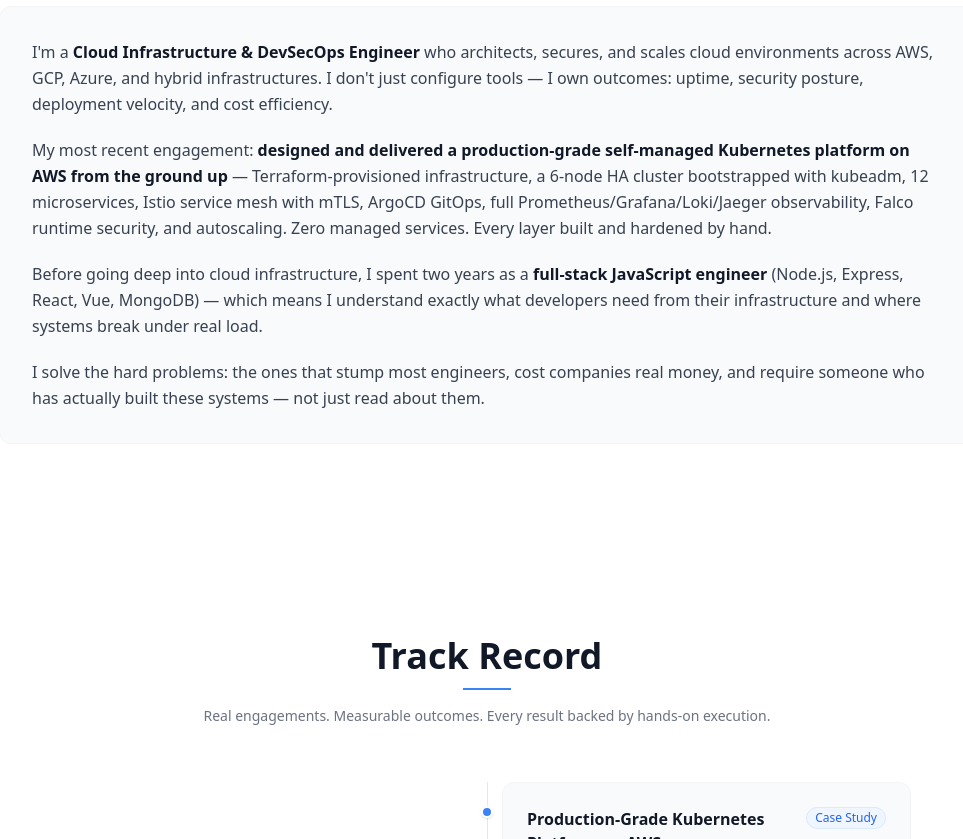
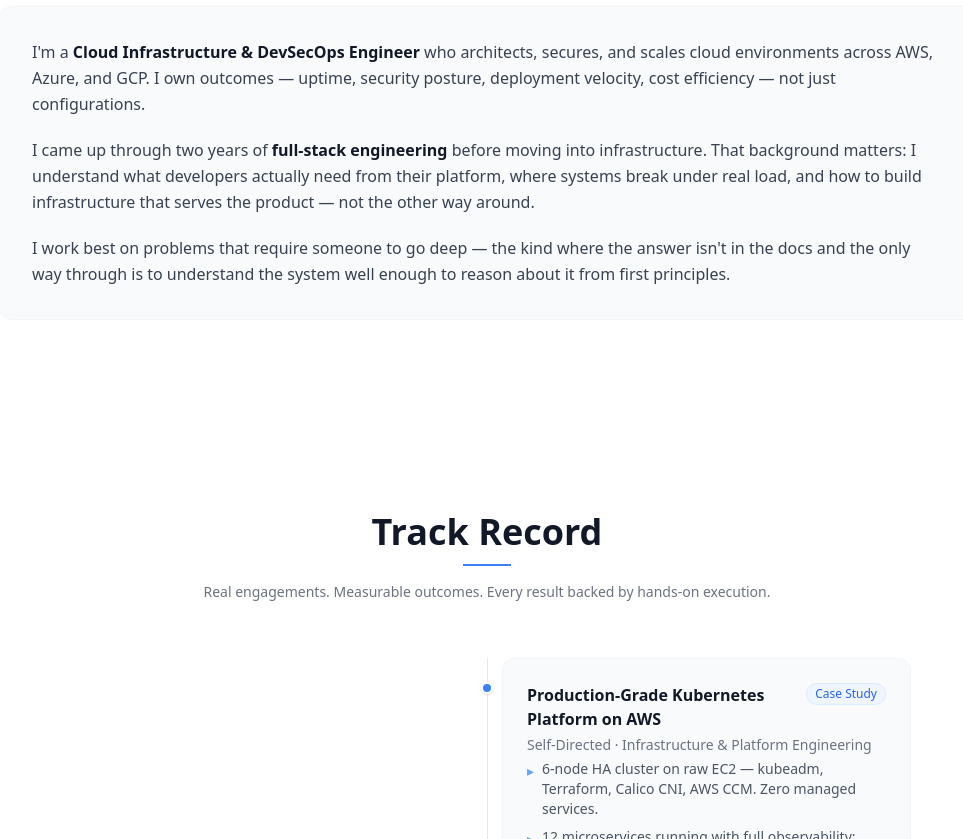
Before and after one commit to AbdurRehman924/Personal-Portfolio, a React (Create React App) app: page / in a window 1280 px wide. Shown: the part 1000-1839 px from the top of the page, without its empty margins (153-1116 px from the left). Built offline with nearby package versions, Linux system fonts and the light colour scheme.

Commit message:
refactor(about): rewrite as concise positioning statement, remove project recap

```diff
--- a/src/components/About.jsx
+++ b/src/components/About.jsx
@@ -13,16 +13,13 @@ const About = () => {
 
         <div className="bg-gray-50 border border-gray-100 rounded-xl p-8 space-y-5 text-gray-700 leading-relaxed">
           <p>
-            I'm a <span className="font-semibold text-gray-900">Cloud Infrastructure & DevSecOps Engineer</span> who architects, secures, and scales cloud environments across AWS, GCP, Azure, and hybrid infrastructures. I don't just configure tools — I own outcomes: uptime, security posture, deployment velocity, and cost efficiency.
+            I'm a <span className="font-semibold text-gray-900">Cloud Infrastructure & DevSecOps Engineer</span> who architects, secures, and scales cloud environments across AWS, Azure, and GCP. I own outcomes — uptime, security posture, deployment velocity, cost efficiency — not just configurations.
           </p>
           <p>
-            My most recent engagement: <span className="font-semibold text-gray-900">designed and delivered a production-grade self-managed Kubernetes platform on AWS from the ground up</span> — Terraform-provisioned infrastructure, a 6-node HA cluster bootstrapped with kubeadm, 12 microservices, Istio service mesh with mTLS, ArgoCD GitOps, full Prometheus/Grafana/Loki/Jaeger observability, Falco runtime security, and autoscaling. Zero managed services. Every layer built and hardened by hand.
+            I came up through two years of <span className="font-semibold text-gray-900">full-stack engineering</span> before moving into infrastructure. That background matters: I understand what developers actually need from their platform, where systems break under real load, and how to build infrastructure that serves the product — not the other way around.
           </p>
           <p>
-            Before going deep into cloud infrastructure, I spent two years as a <span className="font-semibold text-gray-900">full-stack JavaScript engineer</span> (Node.js, Express, React, Vue, MongoDB) — which means I understand exactly what developers need from their infrastructure and where systems break under real load.
-          </p>
-          <p>
-            I solve the hard problems: the ones that stump most engineers, cost companies real money, and require someone who has actually built these systems — not just read about them.
+            I work best on problems that require someone to go deep — the kind where the answer isn't in the docs and the only way through is to understand the system well enough to reason about it from first principles.
           </p>
         </div>
       </div>
```
